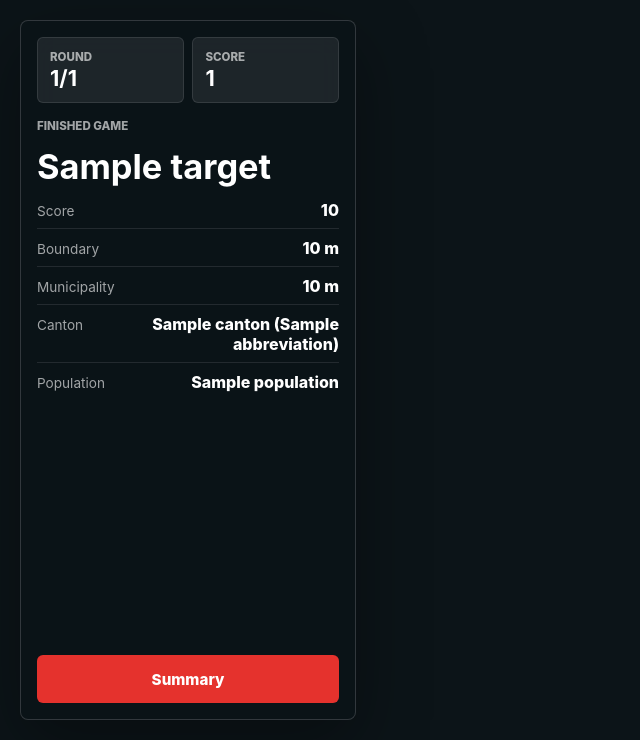
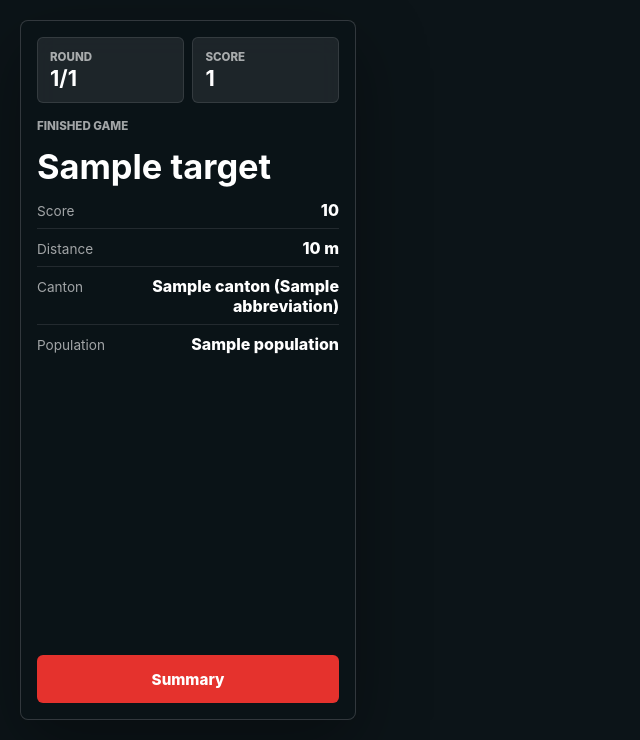
Before and after one commit to JeromeMaag/swiss-municipality-game, a Django app: template templates/game/index.html in a window 1280 px wide. Shown: the part 60-800 px from the top of the page, without its empty margins (0-640 px from the left). Run offline with Django 5.2, Linux system fonts and the light colour scheme; the template is opened without the code that fills it: most values are stand-ins (such as "Sample title", 1, 10 or a date in 2020); parts of the project's set-up code (start-up, migrations or seed data) failed here and were passed over.

Commit message:
Refactor game distance display to simplify UI by consolidating distance metrics and removing boundary references

```diff
--- a/templates/game/index.html
+++ b/templates/game/index.html
@@ -87,11 +87,7 @@
                   <dd>{{ last_guess.score }}</dd>
                 </div>
                 <div>
-                  <dt>Boundary</dt>
-                  <dd>{{ last_guess.distance_to_boundary_m|floatformat:0 }} m</dd>
-                </div>
-                <div>
-                  <dt>Municipality</dt>
+                  <dt>Distance</dt>
                   <dd>{{ last_guess.distance_to_municipality_m|floatformat:0 }} m</dd>
                 </div>
                 <div>
--- a/templates/game/summary.html
+++ b/templates/game/summary.html
@@ -44,12 +44,8 @@
                 <dd>{{ turn.guess.score }}</dd>
               </div>
               <div>
-                <dt>Distance to municipality</dt>
+                <dt>Distance</dt>
                 <dd>{{ turn.guess.distance_to_municipality_m|floatformat:0 }} m</dd>
-              </div>
-              <div>
-                <dt>Distance to boundary</dt>
-                <dd>{{ turn.guess.distance_to_boundary_m|floatformat:0 }} m</dd>
               </div>
             </dl>
           </article>
```
Also changed, not shown: game/tests.py (+5 -3 lines).
